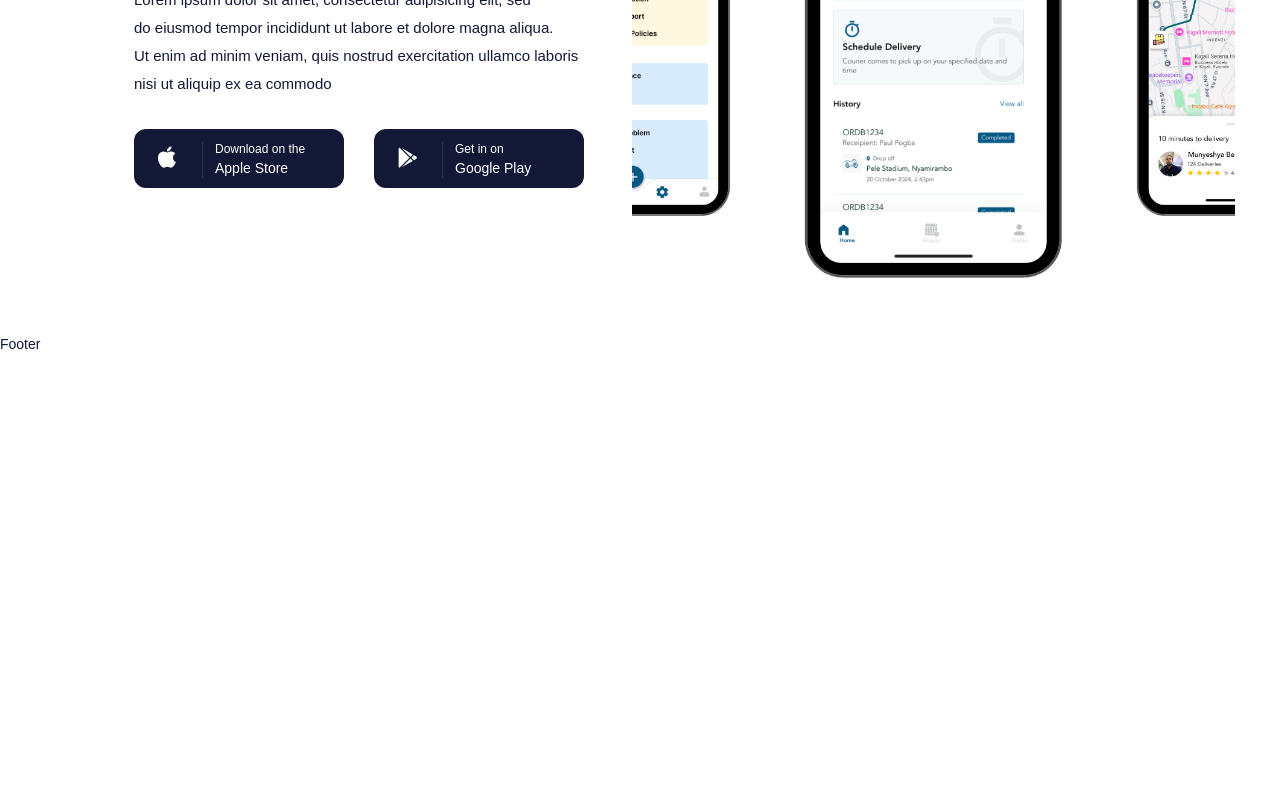
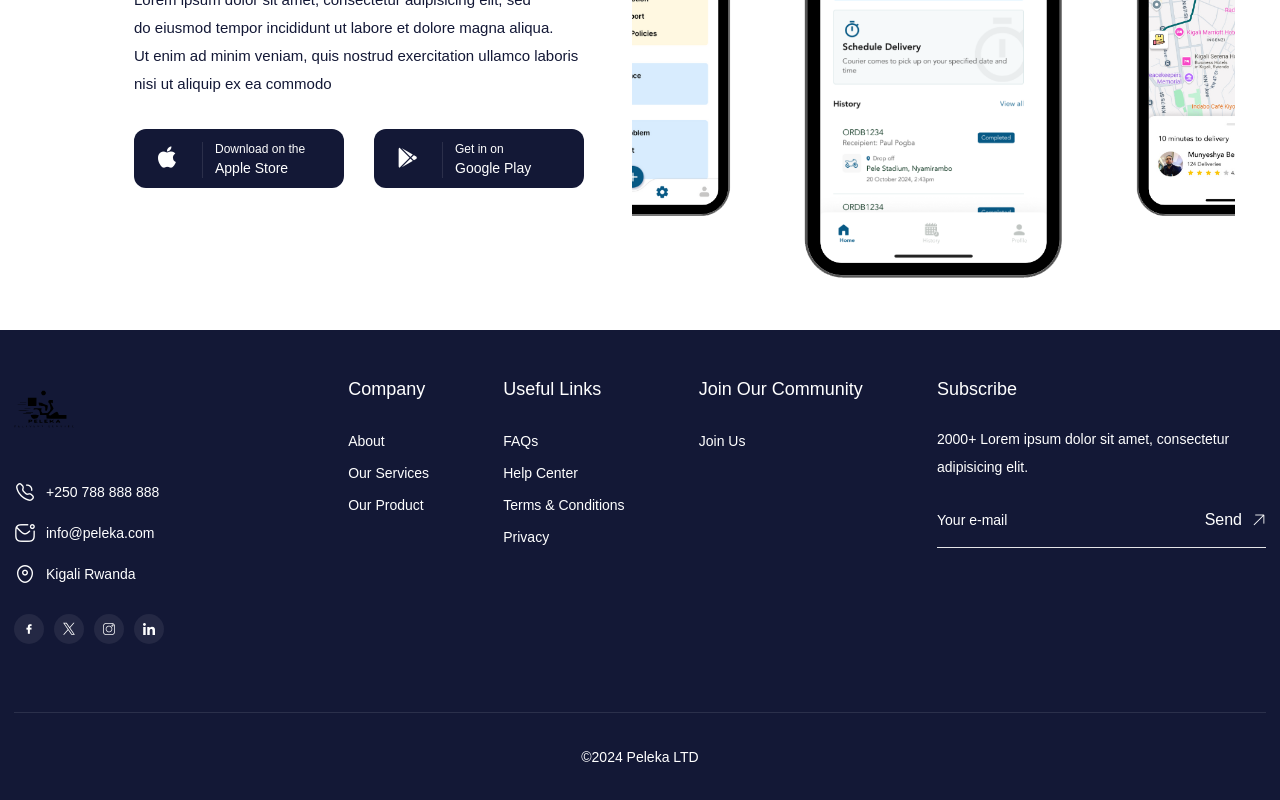
Before and after one commit to kajugadaniels/peleka-web-v2, a React (Vite) app: page / in a window 1280 px wide. Shown: the part 4237-5037 px from the top of the page. Before the commit the page ends 4595 px from the top, so only its background shows below. Built offline with nearby package versions, Linux system fonts and the light colour scheme; a web font is replaced by a local one.

Commit message:
Design footer

```diff
--- a/src/components/Footer.jsx
+++ b/src/components/Footer.jsx
@@ -1,8 +1,139 @@
 import React from 'react'
+import { Logo } from '../assets/img'
 
 const Footer = () => {
     return (
-        <div>Footer</div>
+        <footer id="footer" className="footer style-2">
+            <div className="footer-wrap">
+                <div className="footer-body">
+                    <div className="tf-container">
+                        <div className="row">
+                            <div className="col-12">
+                                <div className="footer-body-wrap flex justify-between">
+                                    <div className="footer-more-infor wow fadeInUp" data-wow-delay="0.1s">
+                                        <div className="footer-logo">
+                                            <a href="/">
+                                                <img className="lazyload" src={Logo} alt="" style={{ width: '60px' }} />
+                                            </a>
+                                        </div>
+                                        <ul className="address">
+                                            <li className="flex gap-10 items-center">
+                                                <div className="icon">
+                                                    <i className="flaticon-call"></i>
+                                                </div>
+                                                <p>+250 788 888 888</p>
+                                            </li>
+                                            <li className="flex gap-10 items-center">
+                                                <div className="icon">
+                                                    <i className="flaticon-mail-1"></i>
+                                                </div>
+                                                <p>info@peleka.com</p>
+                                            </li>
+                                            <li className="flex gap-10 items-center">
+                                                <div className="icon">
+                                                    <i className="flaticon-location"></i>
+                                                </div>
+                                                <p>
+                                                    Kigali Rwanda
+                                                </p>
+                                            </li>
+                                        </ul>
+                                        <ul className="tf-social-icon flex items-center gap-10">
+                                            <li>
+                                                <a href="#">
+                                                    <i className="flaticon-facebook-1"></i>
+                                                </a>
+                                            </li>
+                                            <li>
+                                                <a href="#">
+                                                    <i className="icon-twitter"></i>
+                                                </a>
+                                            </li>
+                                            <li>
+                                                <a href="#">
+                                                    <i className="flaticon-instagram"></i>
+                                                </a>
+                                            </li>
+                                            <li>
+                                                <a href="#">
+                                                    <i className="flaticon-linkedin-1"></i>
+                                                </a>
+                                            </li>
+                                        </ul>
+                                    </div>
+                                    <div className="footer-menu-list wow fadeInUp" data-wow-delay="0.2s">
+                                        <h5 className="fw-5">Company</h5>
+                                        <ul>
+                                            <li>
+                                                <a href="/who-we-are">About</a>
+                                            </li>
+                                            <li>
+                                                <a href="/services">Our Services</a>
+                                            </li>
+                                            <li>
+                                                <a href="/our-product">Our Product</a>
+                                            </li>
+                                        </ul>
+                                    </div>
+                                    <div className="footer-menu-list wow fadeInUp" data-wow-delay="0.3s">
+                                        <h5 className="fw-5">Useful Links</h5>
+                                        <ul>
+                                            <li>
+                                                <a href="/">FAQs</a>
+                                            </li>
+                                            <li>
+                                                <a href="/">Help Center</a>
+                                            </li>
+                                            <li>
+                                                <a href="/">Terms & Conditions</a>
+                                            </li>
+                                            <li>
+                                                <a href="/">Privacy</a>
+                                            </li>
+                                        </ul>
+                                    </div>
+                                    <div className="footer-menu-list wow fadeInUp" data-wow-delay="0.4s">
+                                        <h5 className="fw-5">Join Our Community</h5>
+                                        <ul>
+                                            <li>
+                                                <a href="/register">Join Us</a>
+                                            </li>
+                                        </ul>
+                                    </div>
+                                    <div className="footer-subscribe wow fadeInUp" data-wow-delay="0.5s">
+                                        <h5 className="fw-5">Subscribe</h5>
+                                        <p>
+                                            2000+ Lorem ipsum dolor sit amet, consectetur adipisicing elit.
+                                        </p>
+                                        <form className="form-subscribe style-line-bottom">
+                                            <fieldset className="email">
+                                                <input type="email" placeholder="Your e-mail" className="style-default" name="email" tabindex="2" value="" aria-required="true" required="" />
+                                            </fieldset>
+                                            <div className="button-submit">
+                                                <button className="tf-btn-arrow" type="submit">
+                                                    Send <i className="icon-arrow-top-right"></i>
+                                                </button>
+                                            </div>
+                                        </form>
+                                    </div>
+                                </div>
+                            </div>
+                        </div>
+                    </div>
+                </div>
+                <div className="footer-bottom wow fadeInUp">
+                    <div className="tf-container">
+                        <div className="row">
+                            <div className="col-12">
+                                <div className="footer-bottom-wrap flex justify-center items-center">
+                                    <p>©2024 Peleka LTD</p>
+                                </div>
+                            </div>
+                        </div>
+                    </div>
+                </div>
+            </div>
+        </footer>
     )
 }
 
```
